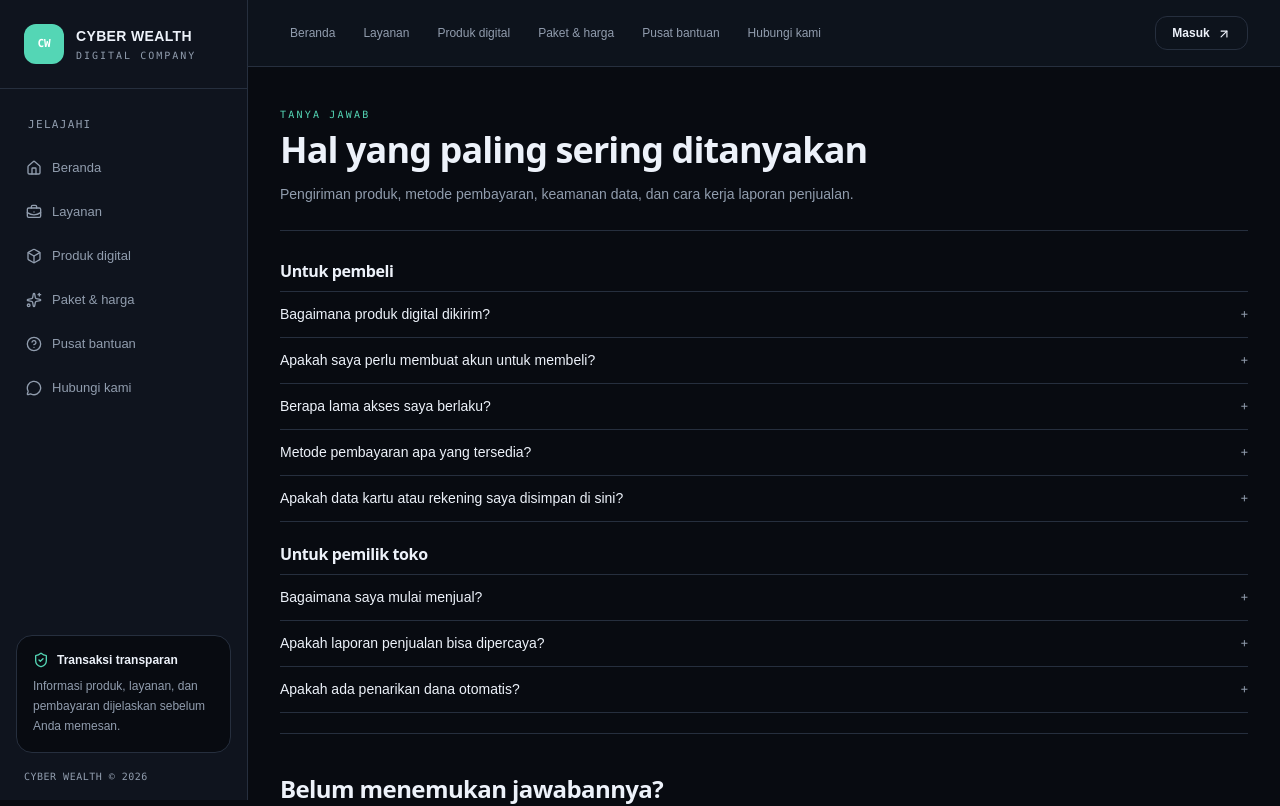
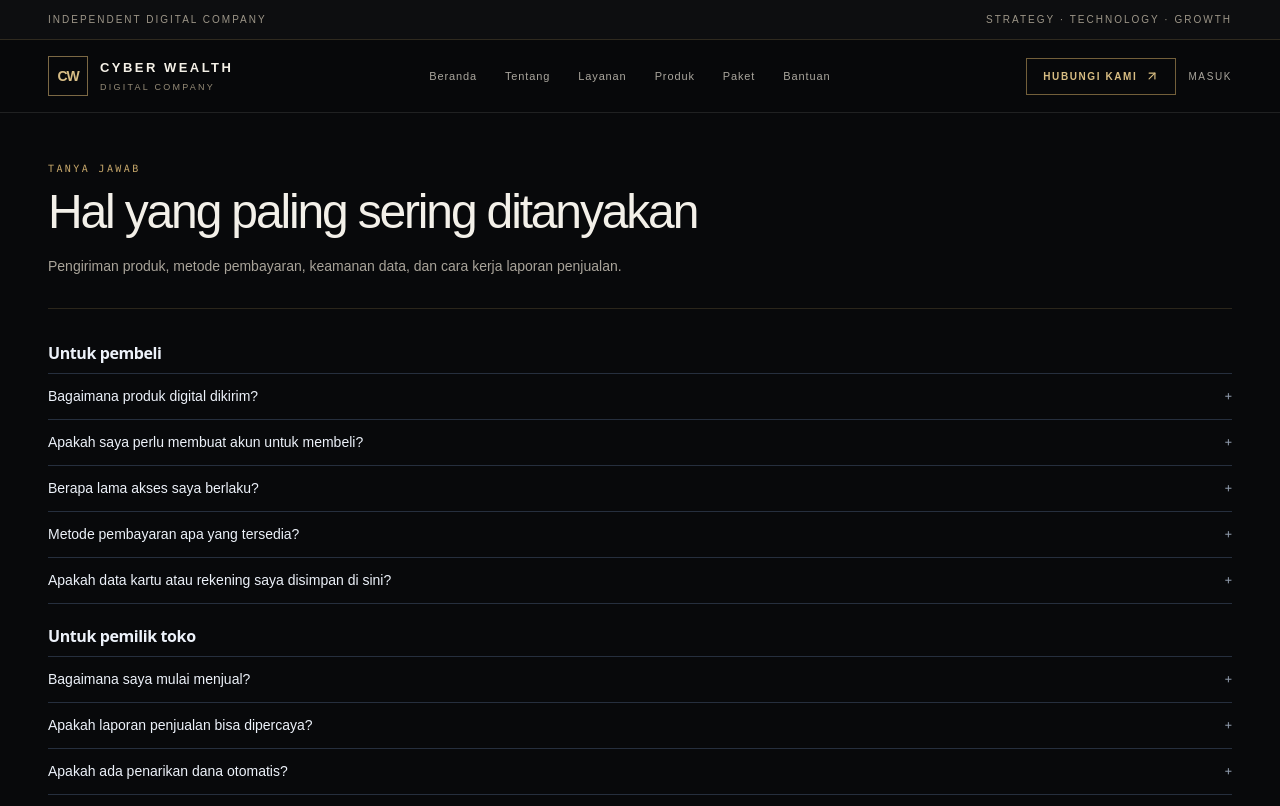
Before and after one commit to FERIYANTO04/cyber-wealth, a Next.js app: page /faq in a window 1280 px wide. Shown: the top 806 px of the page. Built offline with nearby package versions, Linux system fonts and the light colour scheme.

Commit message:
Create exclusive corporate public website shell

```diff
--- a/src/components/StoreFrame.tsx
+++ b/src/components/StoreFrame.tsx
@@ -1,7 +1,7 @@
 import Head from 'next/head'
 import Link from 'next/link'
 import type { ReactNode } from 'react'
-import { ArrowUpRight, Box, BriefcaseBusiness, CircleHelp, Home, LayoutDashboard, MessageCircle, ShieldCheck, Sparkles } from 'lucide-react'
+import { ArrowUpRight, Menu } from 'lucide-react'
 
 export function StoreFrame({ title, eyebrow, intent, actions, back, variant = 'reading', description, children }: {
   title: string; eyebrow?: string; intent?: string; actions?: ReactNode
@@ -9,53 +9,61 @@ export function StoreFrame({ title, eyebrow, intent, actions, back, variant = 'r
   description?: string; children: ReactNode
 }) {
   const links = [
-    { href: '/', label: 'Beranda', icon: Home },
-    { href: '/jasa', label: 'Layanan', icon: BriefcaseBusiness },
-    { href: '/toko', label: 'Produk digital', icon: Box },
-    { href: '/harga', label: 'Paket & harga', icon: Sparkles },
-    { href: '/faq', label: 'Pusat bantuan', icon: CircleHelp },
-    { href: '/kontak', label: 'Hubungi kami', icon: MessageCircle },
+    { href: '/', label: 'Beranda' },
+    { href: '/tentang', label: 'Tentang' },
+    { href: '/jasa', label: 'Layanan' },
+    { href: '/toko', label: 'Produk' },
+    { href: '/harga', label: 'Paket' },
+    { href: '/faq', label: 'Bantuan' },
   ]
   return (
-    <div data-frame="store" data-frame-variant={variant} className="min-h-screen bg-canvas text-ink">
+    <div data-frame="store" data-frame-variant={variant} className="min-h-screen bg-[#08090b] text-[#f3f0e9]">
       <Head>
-        <title>{title} — Cyber Wealth</title><meta name="viewport" content="width=device-width, initial-scale=1" />
-        <meta name="theme-color" content="#090b10" />
-        <meta name="description" content={description ?? intent ?? 'Cyber Wealth — platform digital untuk bisnis'} />
+        <title>{title} — Cyber Wealth</title>
+        <meta name="viewport" content="width=device-width, initial-scale=1" />
+        <meta name="theme-color" content="#08090b" />
+        <meta name="description" content={description ?? intent ?? 'Cyber Wealth — digital business solutions'} />
       </Head>
-      <aside className="fixed inset-y-0 left-0 z-20 hidden w-[248px] flex-col border-r border-line bg-surface lg:flex">
-        <Link href="/" className="flex items-center gap-3 border-b border-line px-6 py-6">
-          <span className="brand-mark !size-10 !rounded-xl !bg-signal !text-white">CW</span>
-          <span><span className="block text-sm font-bold tracking-wide text-ink">CYBER WEALTH</span><span className="mt-0.5 block font-mono text-[10px] uppercase tracking-[.2em] text-ink-quiet">Digital company</span></span>
+      <div className="border-b border-[#b99a5b]/20 bg-[#0d0e10]">
+        <div className="mx-auto flex max-w-[1440px] items-center justify-between px-5 py-3 text-[10px] uppercase tracking-[.2em] text-[#9d9688] sm:px-8 lg:px-12">
+          <span>Independent digital company</span><span className="hidden sm:block">Strategy · Technology · Growth</span>
+        </div>
+      </div>
+      <header className="sticky top-0 z-30 border-b border-white/10 bg-[#08090b]/90 backdrop-blur-xl">
+        <div className="mx-auto flex max-w-[1440px] items-center justify-between gap-5 px-5 py-4 sm:px-8 lg:px-12">
+          <Link href="/" className="group flex shrink-0 items-center gap-3">
+            <span className="flex size-10 items-center justify-center border border-[#c8a96b]/60 text-sm font-semibold tracking-[-.08em] text-[#d7bd86]">CW</span>
+            <span><span className="block text-[13px] font-semibold tracking-[.19em] text-[#f4f0e7]">CYBER WEALTH</span><span className="mt-1 block text-[9px] uppercase tracking-[.25em] text-[#958b78]">Digital company</span></span>
           </Link>
-        <div className="px-4 pt-7"><p className="eyebrow px-3 pb-3">Jelajahi</p>
-          {links.map(({ href, label, icon: Icon }) => <Link key={href} href={href} className="nav-quiet !min-h-11 !rounded-xl"><Icon className="size-4"/> {label}</Link>)}
+          <nav className="hidden items-center gap-7 lg:flex">
+            {links.map(({href,label}) => <Link key={href} href={href} className="text-[11px] tracking-[.08em] text-[#aaa69e] transition hover:text-[#d8bd83]">{label}</Link>)}
+          </nav>
+          <div className="flex shrink-0 items-center gap-3">
+            <Link href="/kontak" className="hidden items-center gap-2 border border-[#b99a5b]/60 px-4 py-2.5 text-[10px] font-semibold uppercase tracking-[.16em] text-[#d8bd83] transition hover:bg-[#b99a5b] hover:text-[#101010] sm:inline-flex">Hubungi kami <ArrowUpRight className="size-3.5"/></Link>
+            <Link href="/masuk" className="text-[10px] uppercase tracking-[.16em] text-[#aaa69e] hover:text-white">Masuk</Link>
           </div>
-        <div className="mt-auto p-4">
-          <div className="rounded-2xl border border-line bg-canvas p-4"><div className="flex items-center gap-2 text-xs font-semibold"><ShieldCheck className="size-4 text-signal"/> Transaksi transparan</div><p className="mt-2 text-xs leading-5 text-ink-quiet">Informasi produk, layanan, dan pembayaran dijelaskan sebelum Anda memesan.</p></div>
-          <p className="px-2 pt-4 font-mono text-[10px] tracking-wider text-ink-quiet">CYBER WEALTH © 2026</p>
         </div>
-      </aside>
-      <div className="lg:pl-[248px]">
-        <header className="sticky top-0 z-10 border-b border-line bg-surface/90 backdrop-blur-xl">
-          <div className="mx-auto flex max-w-6xl items-center justify-between gap-3 px-4 py-4 sm:px-8">
-            <Link href="/" className="flex items-center gap-2 lg:hidden"><span className="brand-mark !bg-signal !text-white">CW</span><span className="text-sm font-bold">CYBER WEALTH</span></Link>
-            <nav className="flex min-w-0 items-center gap-1 overflow-x-auto text-xs sm:gap-2">
-              {links.map(({ href, label }) => <Link key={href} href={href} className="whitespace-nowrap rounded-lg px-2.5 py-2 text-ink-quiet transition hover:bg-signal-soft hover:text-signal">{label}</Link>)}
+        <nav className="flex gap-6 overflow-x-auto border-t border-white/[.06] px-5 py-3 text-[10px] tracking-[.1em] text-[#aaa69e] lg:hidden sm:px-8">
+          {links.map(({href,label}) => <Link key={href} href={href} className="shrink-0 hover:text-[#d8bd83]">{label}</Link>)}
+          <Link href="/kontak" className="shrink-0 text-[#d8bd83]">Kontak</Link>
         </nav>
-            <Link href="/masuk" className="shrink-0 rounded-xl border border-line px-4 py-2 text-xs font-semibold text-ink transition hover:border-signal hover:text-signal">Masuk <ArrowUpRight className="ml-1 inline size-3.5"/></Link>
-          </div>
       </header>
-        <main className="mx-auto w-full max-w-6xl px-4 pb-20 pt-8 sm:px-8 sm:pt-10">
-          {back && <Link href={back.href} className="mb-5 inline-flex items-center gap-2 text-xs text-ink-quiet hover:text-ink">← {back.label}</Link>}
-          <div className={variant === 'wide' ? 'mb-8 flex flex-col gap-4 border-b border-line pb-7 sm:flex-row sm:items-end sm:justify-between' : 'mb-7 flex flex-col gap-3 border-b border-line pb-6 sm:flex-row sm:items-end sm:justify-between'}>
-            <div>{eyebrow && <p className="mb-2 font-mono text-[10px] uppercase tracking-[.22em] text-signal">{eyebrow}</p>}<h1 className="heading-tight text-3xl leading-tight sm:text-4xl">{title}</h1>{intent && <p className="mt-3 max-w-2xl text-sm leading-6 text-ink-quiet">{intent}</p>}</div>
+      <main className="mx-auto w-full max-w-[1440px] px-5 pb-24 pt-9 sm:px-8 sm:pt-12 lg:px-12">
+        {back && <Link href={back.href} className="mb-6 inline-flex items-center gap-2 text-xs text-[#a49d8e] hover:text-[#d8bd83]">← {back.label}</Link>}
+        <div className={variant === 'wide' ? 'mb-10 flex flex-col gap-5 border-b border-[#b99a5b]/20 pb-9 sm:flex-row sm:items-end sm:justify-between' : 'mb-8 flex flex-col gap-4 border-b border-[#b99a5b]/20 pb-7 sm:flex-row sm:items-end sm:justify-between'}>
+          <div>{eyebrow && <p className="mb-3 font-mono text-[10px] uppercase tracking-[.24em] text-[#c5a66a]">{eyebrow}</p>}<h1 className="max-w-4xl text-3xl font-medium leading-[1.12] tracking-[-.045em] text-[#f3f0e9] sm:text-4xl lg:text-5xl">{title}</h1>{intent && <p className="mt-4 max-w-2xl text-sm leading-7 text-[#a9a49a]">{intent}</p>}</div>
           {actions && <div className="flex shrink-0 flex-wrap gap-2">{actions}</div>}
         </div>
         {children}
       </main>
-        <footer className="border-t border-line"><div className="mx-auto flex max-w-6xl flex-wrap items-center justify-between gap-3 px-4 py-6 text-[11px] text-ink-quiet sm:px-8"><span>© 2026 Cyber Wealth. Platform & digital solutions.</span><div className="flex gap-4"><Link href="/privasi">Privasi</Link><Link href="/syarat">Ketentuan</Link><Link href="/kontak">Kontak</Link></div></div></footer>
+      <footer className="border-t border-[#b99a5b]/20 bg-[#0d0e10]">
+        <div className="mx-auto grid max-w-[1440px] gap-10 px-5 py-12 sm:px-8 md:grid-cols-[1.5fr_1fr_1fr] lg:px-12">
+          <div><div className="text-xs font-semibold tracking-[.2em]">CYBER WEALTH</div><p className="mt-3 max-w-sm text-xs leading-6 text-[#969187]">Membangun pengalaman digital yang terarah, fungsional, dan dirancang untuk mendukung perkembangan bisnis.</p></div>
+          <div><p className="text-[10px] uppercase tracking-[.2em] text-[#c5a66a]">Explore</p><div className="mt-4 grid gap-3 text-xs text-[#aaa69e]"><Link href="/tentang">Tentang perusahaan</Link><Link href="/jasa">Layanan digital</Link><Link href="/toko">Produk digital</Link><Link href="/harga">Paket & harga</Link></div></div>
+          <div><p className="text-[10px] uppercase tracking-[.2em] text-[#c5a66a]">Information</p><div className="mt-4 grid gap-3 text-xs text-[#aaa69e]"><Link href="/faq">Pusat bantuan</Link><Link href="/kontak">Hubungi kami</Link><Link href="/privasi">Kebijakan privasi</Link><Link href="/syarat">Syarat layanan</Link></div></div>
         </div>
+        <div className="border-t border-white/[.06]"><div className="mx-auto flex max-w-[1440px] flex-wrap justify-between gap-3 px-5 py-5 text-[10px] tracking-[.08em] text-[#77736b] sm:px-8 lg:px-12"><span>© 2026 CYBER WEALTH. ALL RIGHTS RESERVED.</span><span>DESIGNED WITH INTENTION.</span></div></div>
+      </footer>
     </div>
   )
 }
```
Lines whose indentation alone changed are shown as unchanged.
